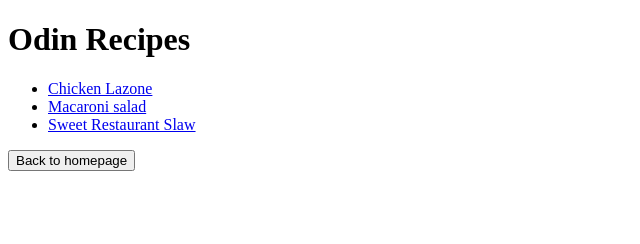
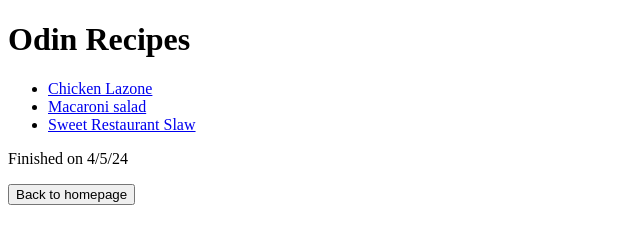
Before and after one commit to BananaChad/TheOdinProject, a plain HTML site: page odin-recipes/index.html in a window 1280 px wide. Shown: the whole page, without its empty margins (0-640 px from the left). Drawn offline with Linux system fonts and the light colour scheme.

Commit message:
added timestamps

```diff
--- a/odin-recipes/index.html
+++ b/odin-recipes/index.html
@@ -18,6 +18,7 @@
         </a>
       </li>
     </ul>
+    <p>Finished on 4/5/24</p>
     <a href="../index.html">
       <button>Back to homepage</button>
     </a>
```
Also changed, not shown: index.html (+1 -0 lines).
